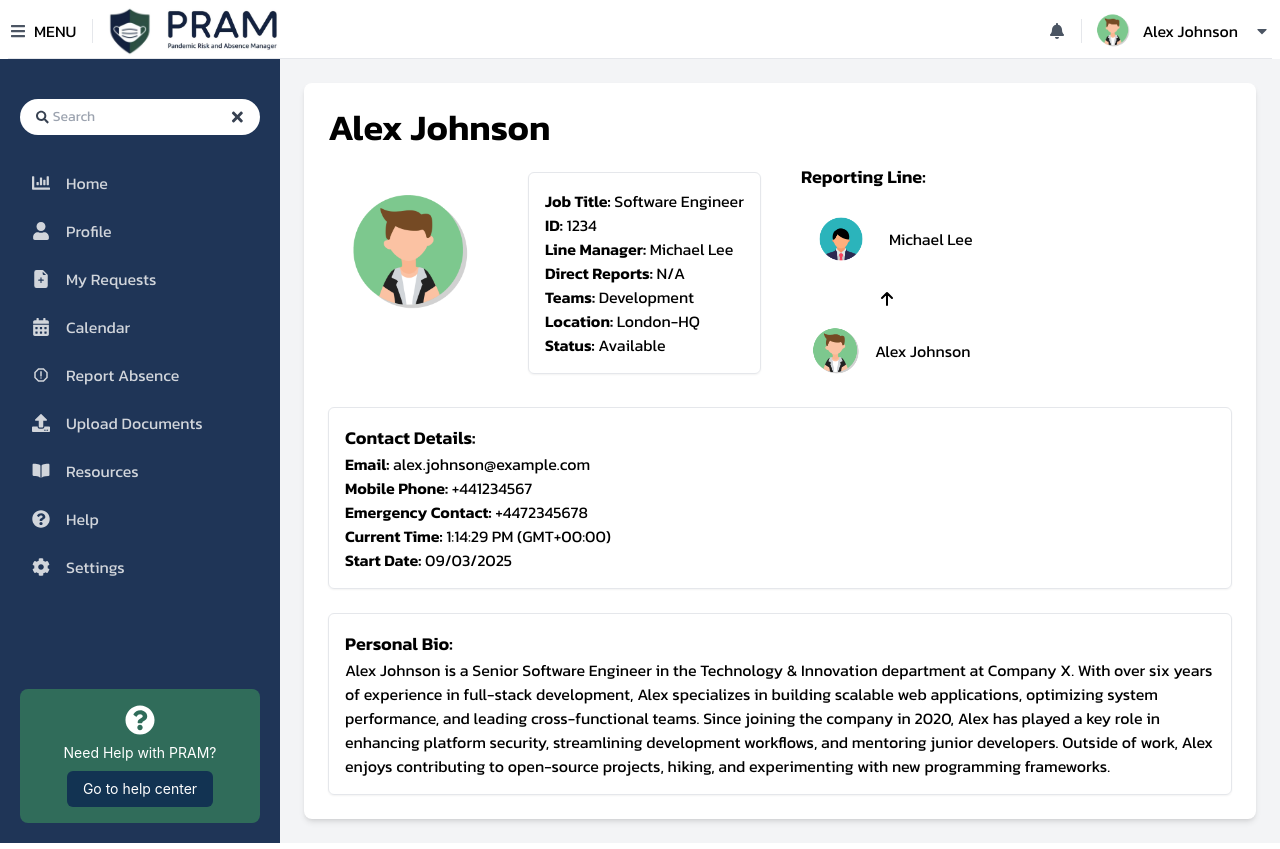
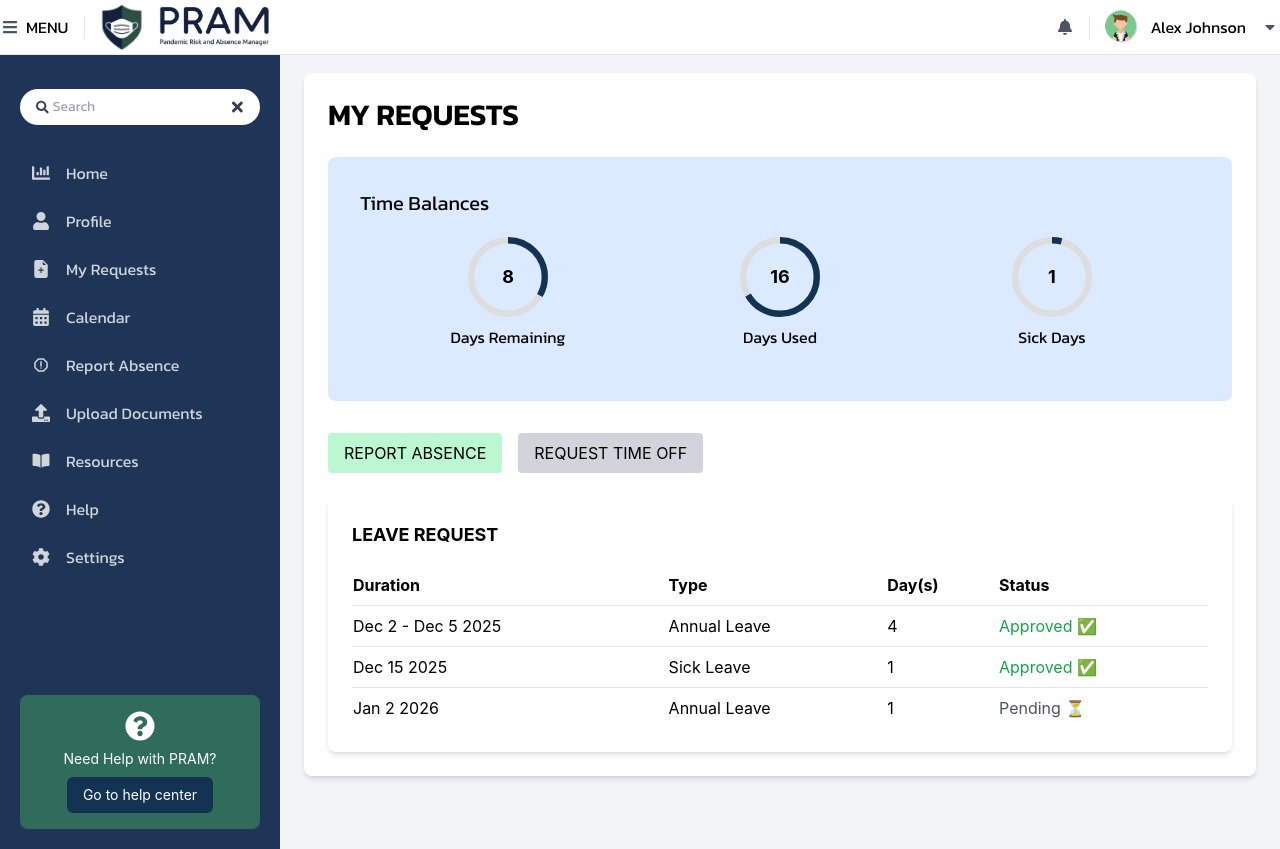
Before and after one commit to Pandemic-Risk-and-Absence-Manager-PRAM/PRAMUI, a React (Create React App) app: page /dashboard/employee/requests in a window 1280 px wide. Built offline with nearby package versions, Linux system fonts and the light colour scheme.

Commit message:
PRAMUI-12: Navigation Bar fixes + My Requests stuff

```diff
--- a/src/App.js
+++ b/src/App.js
@@ -2,6 +2,8 @@ import { BrowserRouter as Router, Routes, Route } from 'react-router-dom';
 import Login from './pages/login/Login';
 import Dashboard from './pages/dashboard/Dashboard';
 import Profile from './pages/navigation/Profile/Profile';
+import Calendar from './pages/navigation/Calendar/Calendar';
+import MyRequests from './pages/navigation/MyRequests/MyRequests';
 
 function App() {
   return (
@@ -10,8 +12,8 @@ function App() {
         <Route path="/" element={<Login />} />
         <Route path="/dashboard/:dashboardType/*" element={<Dashboard />} />
         <Route path="/dashboard/:dashboardType/profile" element={<Profile />} />
-        <Route path="/dashboard/:dashboardType/requests" element={<Profile />} />
-        <Route path="/dashboard/:dashboardType/calendar" element={<Profile />} />
+        <Route path="/dashboard/:dashboardType/requests" element={<MyRequests />} />
+        <Route path="/dashboard/:dashboardType/calendar" element={<Calendar />} />
         <Route path="/dashboard/:dashboardType/report-absence" element={<Profile />} />
         <Route path="/dashboard/:dashboardType/upload-documents" element={<Profile />} />
         <Route path="/dashboard/:dashboardType/resources" element={<Profile />} />
--- a/src/components/layout/Header.js
+++ b/src/components/layout/Header.js
@@ -11,9 +11,8 @@ const Header = ({ toggleNavigationBar, isOpen }) => {
   const user = users[dashboardType];
 
   return (
-    <div className="flex-1 flex flex-col pl-2 pr-2 pt-1">
-      <header className="bg-white p-0.5 border-b flex items-center justify-between">
-
+    <div className="flex-1 flex flex-col">
+      <header className="bg-white p-0.5 border-b flex items-center justify-between fixed top-0 left-0 w-full z-40">
         {/* Toggle Navigation Bar */}
         <div className="flex items-center">
           <button className="text-gray-600 mr-2" onClick={toggleNavigationBar}>
@@ -30,9 +29,10 @@ const Header = ({ toggleNavigationBar, isOpen }) => {
           <NotificationDropDown />
 
           {/* User Profile */}
-        < ProfileDropDown user={user}/>
+          <ProfileDropDown user={user} />
         </div>
       </header>
+      <div className="pt-[49px]"></div> {/* added empty div to push content down. Adjust pt-[49px] if header height changes. */}
     </div>
   );
 };
--- a/src/components/layout/NavigationBar.js
+++ b/src/components/layout/NavigationBar.js
@@ -28,7 +28,7 @@ const NavigationBar = ({ isOpen, toggleNavigationBar }) => {
 
   return (
     <div className="flex">
-      <div className={`bg-[#1F3557] p-5 pt-8 ${isOpen ? "w-[280px]" : "w-15"} duration-300 flex flex-col overflow-hidden`}>
+      <div className={`fixed h-screen bg-[#1F3557] p-5 pt-8 ${isOpen ? "w-[280px]" : "w-15"} duration-300 flex flex-col`}>
 
         {/* Search Bar (Conditional Rendering) */}
         {isOpen && (
@@ -46,12 +46,12 @@ const NavigationBar = ({ isOpen, toggleNavigationBar }) => {
         )}
 
         {/* Menu Items */}
-        <ul className="mt-6 flex-1 overflow-y-hidden" style={{ fontFamily: 'Kanit, sans-serif' }}>
+        <ul className="mt-6 flex-1 overflow-y-auto" style={{ fontFamily: 'Kanit, sans-serif' }}>
           {filteredMenuItems.map((item, index) => (
-            <li key={index} className="flex items-center gap-x-4 p-3 text-gray-300 hover:bg-custom-green-27 rounded-md cursor-pointer">
+            <Link to={item.link} key={index} className="flex items-center gap-x-4 p-3 text-gray-300 hover:bg-custom-green-27 rounded-md cursor-pointer">
               <span className="text-lg">{item.icon}</span>
-              {isOpen && <Link to={item.link} className="text-base">{item.name}</Link>}
-            </li>
+              {isOpen && <span className="text-base">{item.name}</span>}
+            </Link>
           ))}
         </ul>
 
--- /dev/null
+++ b/src/components/time-balances/TimeBalances.js
@@ -0,0 +1,81 @@
+import React from 'react';
+import { useParams } from 'react-router-dom';
+import { CircularProgressbar, buildStyles } from 'react-circular-progressbar';
+import users from '../../models/users.json';
+
+const TimeBalances = () => {
+    const { dashboardType } = useParams();
+    const user = users[dashboardType];
+
+    const remainingDays = user.totalDays - user.usedDays;
+
+    return (
+        <div className="bg-blue-100 p-8 rounded-lg mb-8">
+        <div className="text-xl text-black" style={{ fontFamily: 'Kanit, sans-serif' }}>
+        Time Balances
+        </div>
+        <div className="grid grid-cols-3 gap-4 p-5">
+        {/* Days Remaining */}
+        <div className="flex flex-col items-center">
+            <div className="w-20 h-20 relative flex items-center justify-center">
+            <CircularProgressbar
+                value={(remainingDays / user.totalDays) * 100}
+                styles={buildStyles({
+                textSize: "24px",
+                pathColor: "#123352",
+                textColor: "transparent",
+                trailColor: "#ddd"
+                })}
+            />
+            <div className="absolute text-black font-bold text-lg">
+                {remainingDays}
+            </div>
+            </div>
+            <span className="mt-2" style={{ fontFamily: 'Kanit, sans-serif' }}>Days Remaining</span>
+        </div>
+
+        {/* Days Used */}
+        <div className="flex flex-col items-center">
+            <div className="w-20 h-20 relative flex items-center justify-center">
+            <CircularProgressbar
+                value={(user.usedDays / user.totalDays) * 100}
+                styles={buildStyles({
+                textSize: '24px',
+                pathColor: '#123352',
+                textColor: "transparent",
+                trailColor: '#ddd',
+                textAnchor: 'middle',
+                })}
+            />
+            <div className="absolute text-black font-bold text-lg">
+                {user.usedDays}
+            </div>
+            </div>
+            <span className="mt-2" style={{ fontFamily: 'Kanit, sans-serif' }}>Days Used</span>
+        </div>
+
+        {/* Sick Days */}
+        <div className="flex flex-col items-center">
+            <div className="w-20 h-20 relative flex items-center justify-center">
+            <CircularProgressbar
+                value={(user.sickDays / user.totalDays) * 100}
+                styles={buildStyles({
+                textSize: '24px',
+                pathColor: '#123352',
+                textColor: "transparent",
+                trailColor: '#ddd',
+                textAnchor: 'middle',
+                })}
+            />
+            <div className="absolute text-black font-bold text-lg">
+                {user.sickDays}
+            </div>
+            </div>
+            <span className="mt-2" style={{ fontFamily: 'Kanit, sans-serif' }}>Sick Days</span>
+        </div>
+        </div>
+    </div>
+  );
+};
+
+export default TimeBalances;
--- /dev/null
+++ b/src/pages/navigation/Calendar/Calendar.js
@@ -0,0 +1,10 @@
+import React from 'react';
+
+const Dashboard = () => {
+
+  return (
+    <div>Calendar</div>
+  );
+};
+
+export default Dashboard;
--- /dev/null
+++ b/src/pages/navigation/MyRequests/MyRequests.js
@@ -0,0 +1,79 @@
+import React from "react";
+import Header from "../../../components/layout/Header";
+import NavigationBar from "../../../components/layout/NavigationBar";
+import TimeBalances from "../../../components/time-balances/TimeBalances";
+
+const MyRequests = () => {
+
+    const [isOpen, setIsOpen] = React.useState(true);
+
+    const toggleNavigationBar = () => {
+    setIsOpen(!isOpen);
+    };
+
+    return (
+        <div className="flex flex-col h-screen">
+        <Header toggleNavigationBar={toggleNavigationBar} isOpen={isOpen} />
+
+        <div className="flex flex-1">
+            <NavigationBar isOpen={isOpen} toggleNavigationBar={toggleNavigationBar} />
+
+            <div className="flex-1 min-h-screen" style={{ paddingLeft: isOpen ? "280px" : "100px", transition: "padding-left 0.3s ease" }}>
+            <div className="p-6 h-screen bg-gray-100">
+            <div className="max-w-5xl mx-auto bg-white p-0 rounded-lg shadow-md">
+            <div className="p-6 w-full overflow-x-auto">
+            <h1 className="text-3xl font-bold mb-6" style={{ fontFamily: 'Kanit, sans-serif' }}>MY REQUESTS</h1>
+
+            {/* Time Balances Section */}
+            <TimeBalances />
+
+            {/* Buttons */}
+            <div className="flex gap-4 mb-6">
+                <button className="bg-green-200 text-black px-4 py-2 rounded">REPORT ABSENCE</button>
+                <button className="bg-gray-300 text-black px-4 py-2 rounded">REQUEST TIME OFF</button>
+            </div>
+
+            {/* Leave Request Table */}
+            <div className="bg-white p-6 rounded-lg shadow-md">
+                <h2 className="text-lg font-bold mb-4">LEAVE REQUEST</h2>
+                <table className="w-full text-left border-collapse">
+                <thead>
+                    <tr className="border-b">
+                    <th className="py-2">Duration</th>
+                    <th className="py-2">Type</th>
+                    <th className="py-2">Day(s)</th>
+                    <th className="py-2">Status</th>
+                    </tr>
+                </thead>
+                <tbody>
+                    <tr className="border-b">
+                    <td className="py-2">Dec 2 - Dec 5 2025</td>
+                    <td className="py-2">Annual Leave</td>
+                    <td className="py-2">4</td>
+                    <td className="py-2 text-green-600">Approved ✅</td>
+                    </tr>
+                    <tr className="border-b">
+                    <td className="py-2">Dec 15 2025</td>
+                    <td className="py-2">Sick Leave</td>
+                    <td className="py-2">1</td>
+                    <td className="py-2 text-green-600">Approved ✅</td>
+                    </tr>
+                    <tr>
+                    <td className="py-2">Jan 2 2026</td>
+                    <td className="py-2">Annual Leave</td>
+                    <td className="py-2">1</td>
+                    <td className="py-2 text-gray-600">Pending ⏳</td>
+                    </tr>
+                </tbody>
+                </table>
+            </div>
+            </div>
+        </div>
+        </div>
+        </div>
+        </div>
+        </div>
+    );
+};
+
+export default MyRequests;
--- a/src/pages/navigation/Profile/Profile.js
+++ b/src/pages/navigation/Profile/Profile.js
@@ -31,7 +31,8 @@ const Profile = () => {
 
       <div className="flex flex-1">
         <NavigationBar isOpen={isOpen} toggleNavigationBar={toggleNavigationBar} />
-        <div className="flex-1 p-6 bg-gray-100">
+        <div className="flex-1 min-h-screen" style={{ paddingLeft: isOpen ? "280px" : "15px", transition: "padding-left 0.3s ease" }}>
+          <div className="p-6 bg-gray-100">
             <div className="max-w-5xl mx-auto bg-white p-6 rounded-lg shadow-md">
               <h1 className="text-4xl font-bold" style={{ fontFamily: 'Kanit, sans-serif' }}>{user.name}</h1>
               <div className="flex items-center mt-4">
@@ -67,6 +68,7 @@ const Profile = () => {
           </div>
         </div>
       </div>
+    </div>
   );
 };
 
```
Also changed, not shown: src/pages/dashboard/AbsencePortal/AbsencePortal.js (+11 -73 lines). Lines whose indentation alone changed are shown as unchanged.
